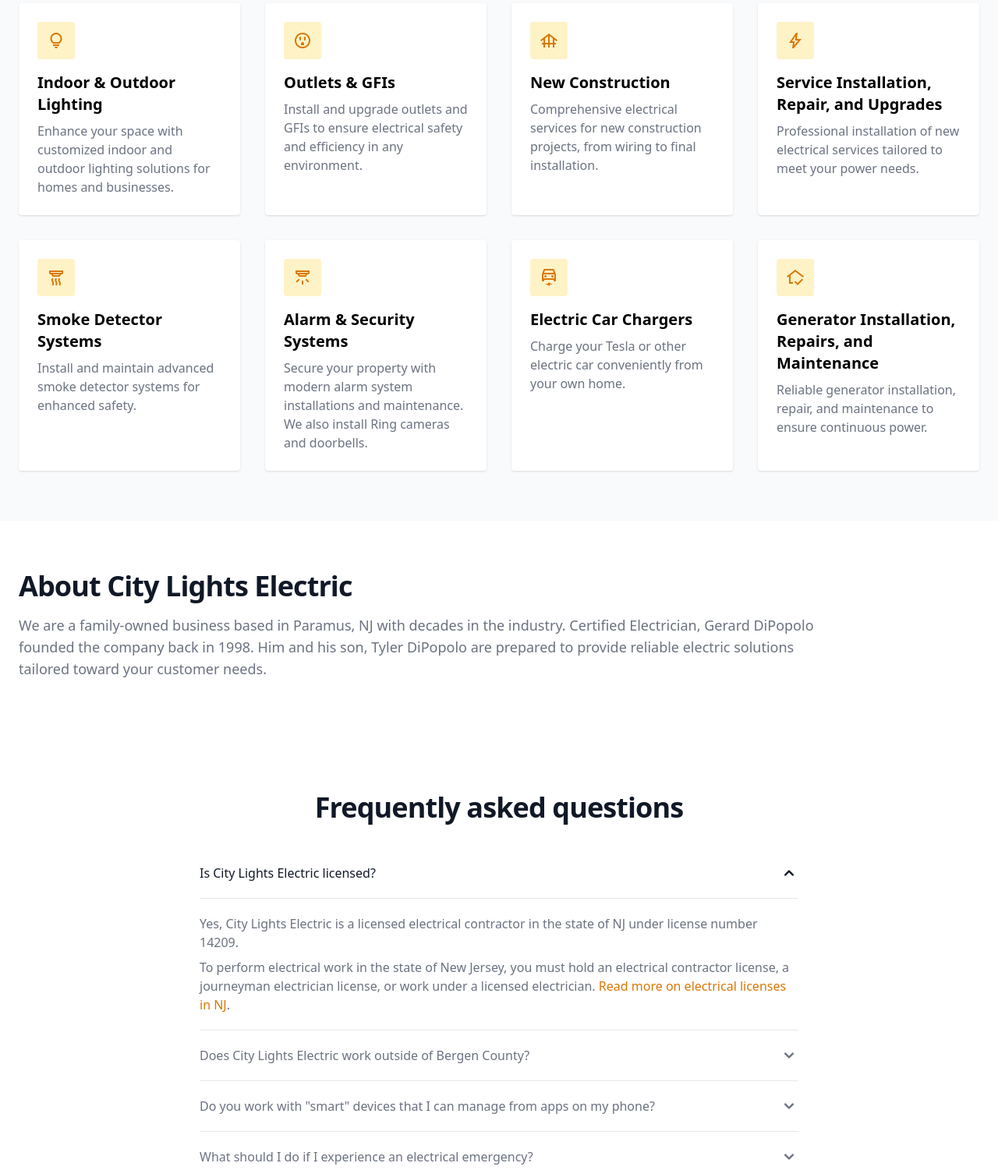
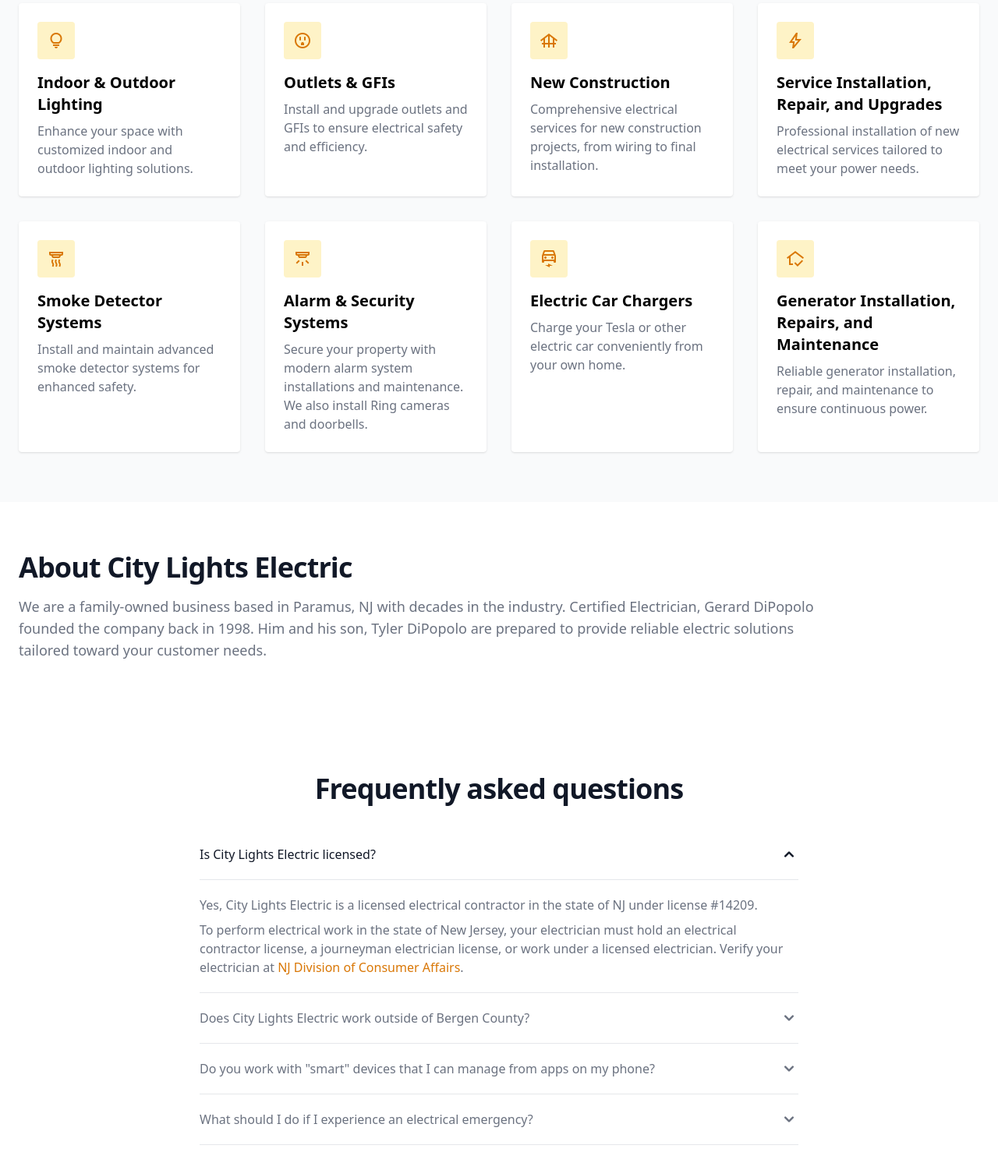
Before and after one commit to grammarOfOrnament/citylights, a plain HTML site: page index.html in a window 1280 px wide. Shown: the part 1120-2621 px from the top of the page at 78% size. Drawn offline with nearby package versions, Linux system fonts and the light colour scheme; a script that the page names is missing.

Commit message:
Minor text changes

```diff
--- a/index.html
+++ b/index.html
@@ -173,7 +173,7 @@
                         </span>
                 </div>
                 <h3 class="mb-2 text-xl font-bold dark:text-white">Indoor & Outdoor Lighting</h3>
-                <p class="font-light text-gray-500 dark:text-gray-400">Enhance your space with customized indoor and outdoor lighting solutions for homes and businesses.</p>
+                <p class="font-light text-gray-500 dark:text-gray-400">Enhance your space with customized indoor and outdoor lighting solutions.</p>
             </div>
             <div class="p-6 bg-white rounded shadow dark:bg-gray-800">
                 <div class="flex justify-center items-center mb-4 w-10 h-10 rounded bg-amber-100 lg:h-12 lg:w-12 dark:bg-amber-900">
@@ -182,7 +182,7 @@
                         </span>
                 </div>
                 <h3 class="mb-2 text-xl font-bold dark:text-white">Outlets & GFIs</h3>
-                <p class="font-light text-gray-500 dark:text-gray-400">Install and upgrade outlets and GFIs to ensure electrical safety and efficiency in any environment.</p>
+                <p class="font-light text-gray-500 dark:text-gray-400">Install and upgrade outlets and GFIs to ensure electrical safety and efficiency.</p>
             </div>
             <div class="p-6 bg-white rounded shadow dark:bg-gray-800">
                 <div class="flex justify-center items-center mb-4 w-10 h-10 rounded bg-amber-100 lg:h-12 lg:w-12 dark:bg-amber-900">
@@ -270,8 +270,8 @@
                 </h2>
                 <div id="accordion-flush-body-1" class="" aria-labelledby="accordion-flush-heading-1">
                     <div class="py-5 border-b border-gray-200 dark:border-gray-700">
-                        <p class="mb-2 text-gray-500 dark:text-gray-400">Yes, City Lights Electric is a licensed electrical contractor in the state of NJ under license number 14209.</p>
-                        <p class="text-gray-500 dark:text-gray-400">To perform electrical work in the state of New Jersey, you must hold an electrical contractor license, a journeyman electrician license, or work under a licensed electrician. <a href="https://www.servicetitan.com/licensing/electrician/new-jersey" class="text-amber-600 dark:text-amber-500 hover:underline">Read more on electrical licenses in NJ</a>.</p>
+                        <p class="mb-2 text-gray-500 dark:text-gray-400">Yes, City Lights Electric is a licensed electrical contractor in the state of NJ under license #14209.</p>
+                        <p class="text-gray-500 dark:text-gray-400">To perform electrical work in the state of New Jersey, your electrician must hold an electrical contractor license, a journeyman electrician license, or work under a licensed electrician. Verify your electrician at <a href="https://newjersey.mylicense.com/verification/Search.aspx?facility=N" class="text-amber-600 dark:text-amber-500 hover:underline">NJ Division of Consumer Affairs</a>.</p>
                     </div>
                 </div>
                 <h2 id="accordion-flush-heading-2">
```
